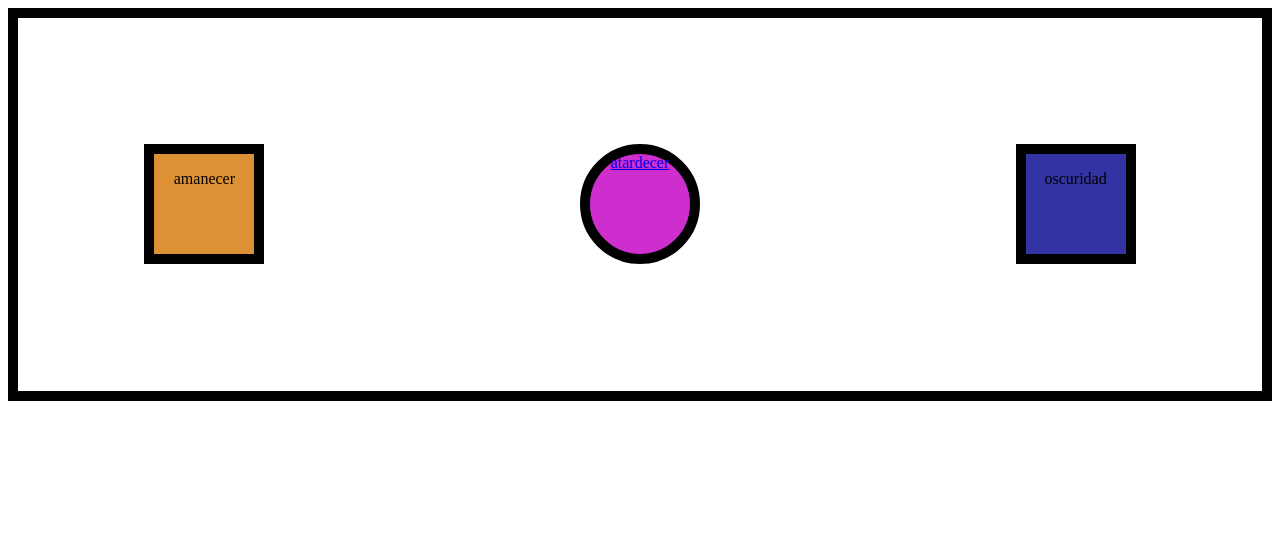
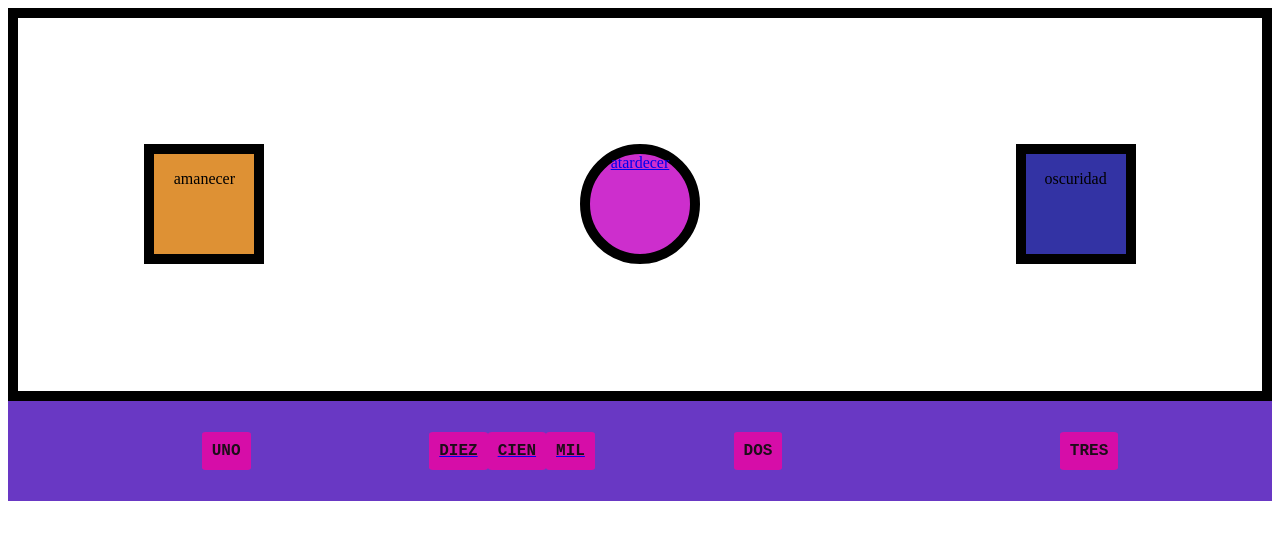
Before and after one commit to MAMAIAVK/NUEVA-VIDA, a plain HTML site: page index.html in a window 1280 px wide. Drawn offline with Linux system fonts and the light colour scheme.

Commit message:
creado nav

```diff
--- a/index.html
+++ b/index.html
@@ -12,14 +12,36 @@
 
 <body>
     <div id="contenedor">
-        <div class="mañana" id="empezar"><p>amanecer</p></div>
+        <div class="mañana" id="empezar">
+            <p>amanecer</p>
+        </div>
 
         <div class="tarde" id="continuar"><a href="https://youtu.be/ODrjWO-xuUg">atardecer</a></div>
 
-        <div class="noche" id="terminar"><p>oscuridad</p></div>
+        <div class="noche" id="terminar">
+            <p>oscuridad</p>
+        </div>
 
     </div>
+    <nav>
+        <ul>
+            <li>uno</li>
+            <ul>
+                <a href="diez">
+                    <li>diez</li>
+                </a>
+                <a href="cien">
+                    <li>cien</li>
+                </a>
+                <a href="mil">
 
+                    <li>mil</li>
+                </a>
+            </ul>
+            <li>dos</li>
+            <li>tres</li>
+        </ul>
+    </nav>
 
 
 </body>
--- a/style.css
+++ b/style.css
@@ -1,3 +1,4 @@
+
 #contenedor {
     display: flex;
     justify-content: space-between;
@@ -27,7 +28,8 @@
     border: 10px solid black;
     padding: auto;
 }
-#continuar:hover{
+
+#continuar:hover {
     background-color: rgb(74, 134, 114);
 }
 
@@ -41,3 +43,24 @@
     padding: auto;
 
 }
+
+nav {
+    background-color: rgba(77, 19, 185, 0.838);
+    padding: 15px;
+}
+
+nav ul {
+    display: flex;
+    list-style: none;
+}
+
+nav ul li {
+    margin: auto;
+    text-transform: uppercase;
+    background-color: rgba(231, 7, 164, 0.866);
+    color: rgba(15, 14, 14, 0.93);
+    padding: 10px;
+    border-radius: 7%;
+    font-weight: 700;
+    font-family: 'Courier New', Courier, monospace;
+}
```
